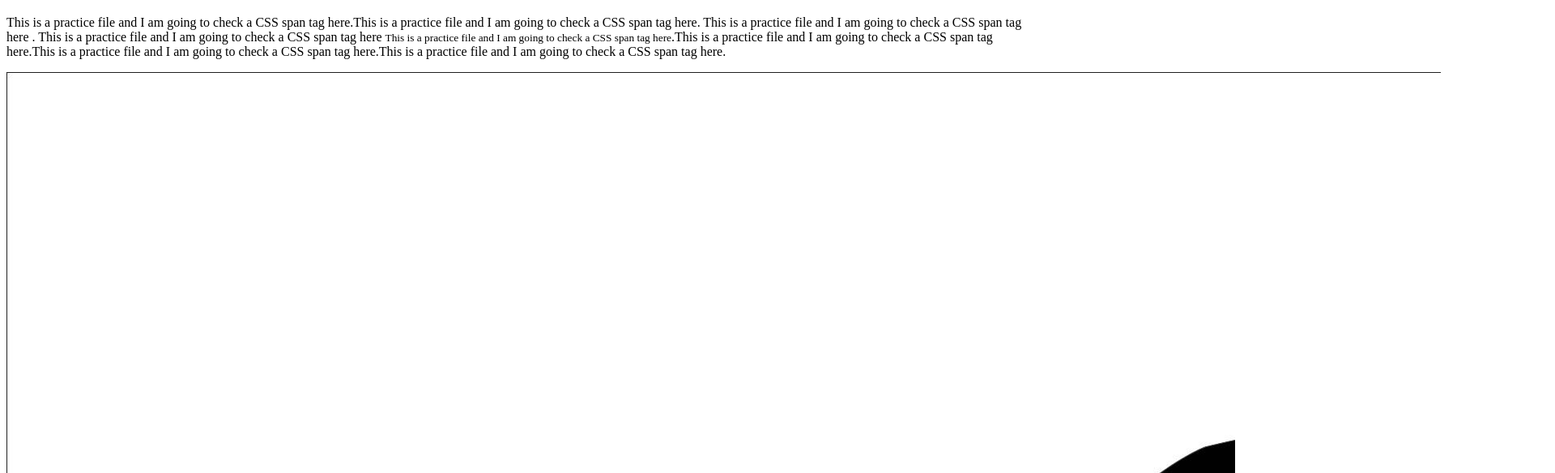
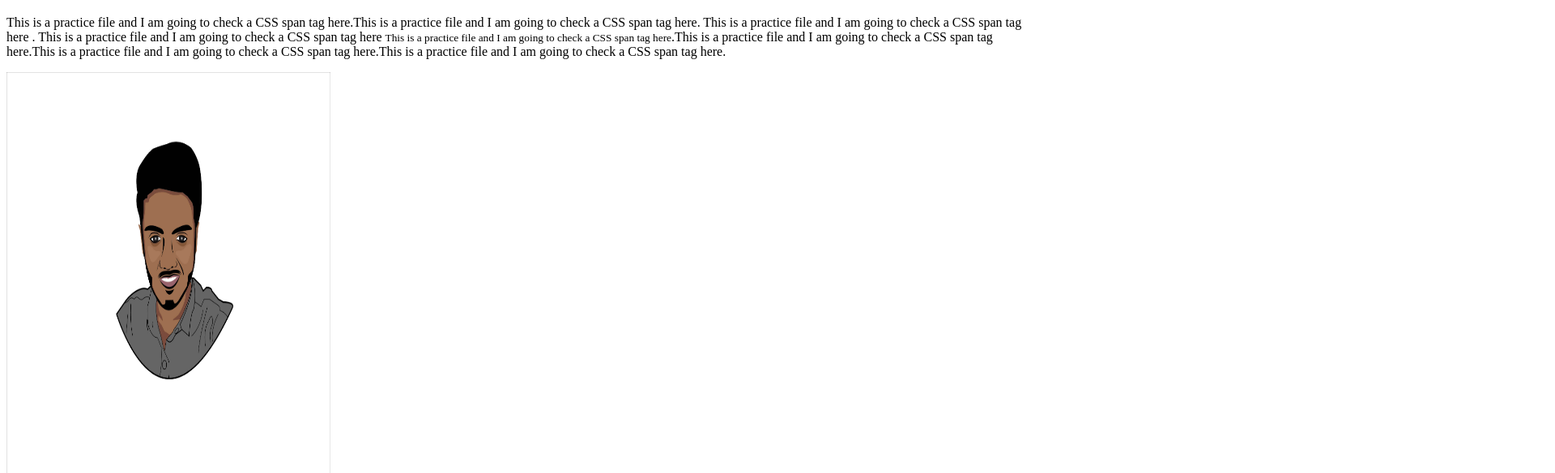
Before and after one commit to tanvirulislam149/My-second-repo, a plain HTML site: page index.html in a window 1280 px wide. Shown: the part 272-856 px from the top of the page at 81% size, 1920 px wide, since content can reach past the window. Drawn offline with Linux system fonts and the light colour scheme.

Commit message:
image added

```diff
--- a/index.html
+++ b/index.html
@@ -5,13 +5,13 @@
     <meta http-equiv="X-UA-Compatible" content="IE=edge">
     <meta name="viewport" content="width=device-width, initial-scale=1.0">
     <title>Just checking</title>
-    <link rel="stylesheet" href="style1.css">
+    <link rel="stylesheet" href="style.css">
     <link rel="shortcut icon" href="my pic.jpg" type="image/x-icon">
 </head>
 <body>
     <img src="Chittagong_College_logo.png" alt="">
     <h1> Checking extra css file </h1>
     <p> This is a practice file and I am going to check a CSS span tag here.This is a practice file and I am going to check a CSS span tag here. <span> This is a practice file and I am going to check a CSS span tag here </span> . This is a practice file and I am going to check a CSS span tag here <small> This is a practice file and I am going to check a CSS span tag here</small>.This is a practice file and I am going to check a CSS span tag here.This is a practice file and I am going to check a CSS span tag here.This is a practice file and I am going to check a CSS span tag here. </p>
-    <img src="my pic.jpg" alt="">
+    <img  id="pic" src="my pic.jpg" alt="">
 </body>
 </html>
--- a/style.css
+++ b/style.css
@@ -0,0 +1,4 @@
+#pic{
+    height: 500px;
+    width: 400px;
+}
```
